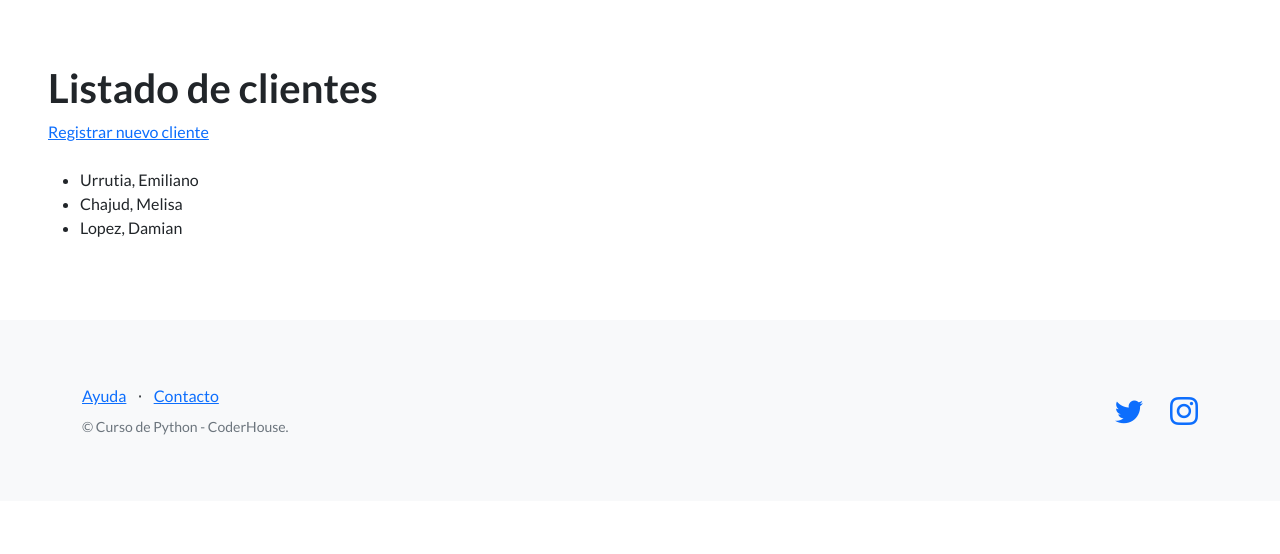
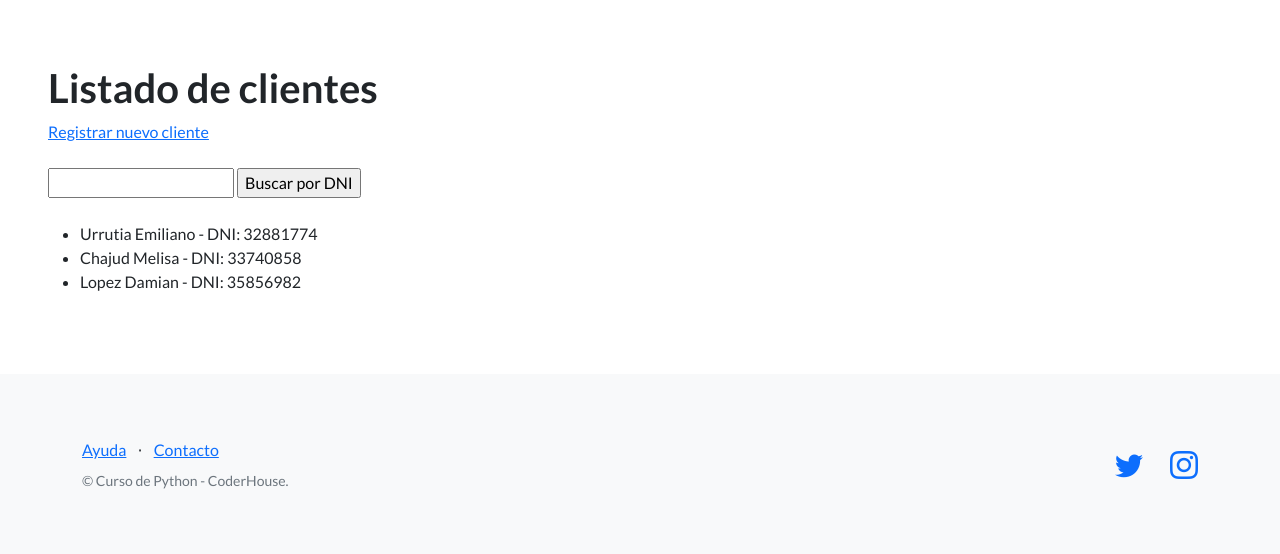
Before and after one commit to emiurru/Proyecto-final-Urrutia, a Django app: page /app-creditos/lista-clientes/ in a window 1280 px wide. Shown: the part 156-710 px from the top of the page. Run offline with Django 4.2, Linux system fonts and the light colour scheme; data comes from the database, SQL or seed files in the repository; some libraries are stand-ins or nearby versions.

Commit message:
agregue busqueda tipos de creditos

```diff
--- a/app_creditos/models.py
+++ b/app_creditos/models.py
@@ -10,7 +10,7 @@ class Clientes(models.Model):
         return f'{self.apellido}, {self.nombre}'
 
 class Tipo_Credito(models.Model):
-    nombre_credito = models.CharField(max_length=64)
+    nombre_credito = models.CharField(max_length=256)
     interes = models.FloatField()
 
     def __str__(self) -> str:
--- a/app_creditos/templates/app_creditos/lista_clientes.html
+++ b/app_creditos/templates/app_creditos/lista_clientes.html
@@ -6,9 +6,15 @@
     <h1>Listado de clientes</h1>
     <a href="{% url 'crear-clientes' %}">Registrar nuevo cliente</a>
     <br><br>
+    <form action="{% url 'buscar-clientes' %}" method="post">
+      {% csrf_token %}
+      <input type="text" name="busqueda">
+      <input type="submit" value="Buscar por DNI">
+    </form>
+    <br>
     <ul>
     {% for client in clientes %}
-      <li>{{ client.apellido }}, {{ client.nombre }}</li>
+      <li>{{ client.apellido }} {{ client.nombre }} - DNI: {{client.dni}}</li>
     {% endfor %}
     </ul>
   </div>
--- a/app_creditos/templates/app_creditos/tipo_creditos.html
+++ b/app_creditos/templates/app_creditos/tipo_creditos.html
@@ -6,6 +6,12 @@
     <h1>Tipos de creditos</h1>
     <a href="{% url 'crear-tipo-credito' %}">Crear tipo de credito Nuevo</a>
     <br><br>
+    <form action="{% url 'buscar-tipo-creditos' %}" method="post">
+      {% csrf_token %}
+      <input type="text" name="busqueda">
+      <input type="submit" value="Buscar por nombre">
+    </form>
+    <br>
     <ul>
     {% for credito in tipo_creditos %}
       <li>{{ credito.nombre_credito }} - Tasa de interes: {{ credito.interes }}</li>
--- a/app_creditos/urls.py
+++ b/app_creditos/urls.py
@@ -1,7 +1,7 @@
 from django.contrib import admin
 from django.urls import path
 
-from app_creditos.views import listar_clientes, listar_tipo_creditos, listar_creditos, crear_clientes, crear_tipo_credito, crear_credito
+from app_creditos.views import listar_clientes, listar_tipo_creditos, listar_creditos, crear_clientes, crear_tipo_credito, crear_credito, buscar_clientes, buscar_tipo_creditos
 
 urlpatterns = [
     path("lista-clientes/", listar_clientes, name="lista-clientes"),
@@ -10,5 +10,7 @@ urlpatterns = [
     path('crear-clientes/', crear_clientes, name='crear-clientes'),
     path('crear-tipo-credito/', crear_tipo_credito, name='crear-tipo-credito'),
     path('crear-credito/', crear_credito, name='crear-credito'),
+    path('buscar-clientes/', buscar_clientes, name='buscar-clientes'),
+    path('buscar-tipo-creditos/', buscar_tipo_creditos, name='buscar-tipo-creditos'),
 
 ]
--- a/app_creditos/views.py
+++ b/app_creditos/views.py
@@ -121,3 +121,33 @@ def crear_credito(request):
         context={'formulario': formulario}
     )
     return http_response
+
+def buscar_clientes(request):
+    if request.method == "POST":
+        data = request.POST
+        busqueda = data["busqueda"]
+        clientes = Clientes.objects.filter(dni__contains=busqueda)
+        contexto = {
+            "clientes": clientes,
+        }
+        http_response = render(
+            request=request,
+            template_name='app_creditos/lista_clientes.html',
+            context=contexto,
+        )
+        return http_response
+
+def buscar_tipo_creditos(request):
+    if request.method == "POST":
+        data = request.POST
+        busqueda = data["busqueda"]
+        tipo_credito = Tipo_Credito.objects.filter(nombre_credito__icontains=busqueda)
+        contexto = {
+            "tipo_credito": tipo_credito,
+        }
+        http_response = render(
+            request=request,
+            template_name='app_creditos/tipo_creditos.html',
+            context=contexto,
+        )
+        return http_response
```
